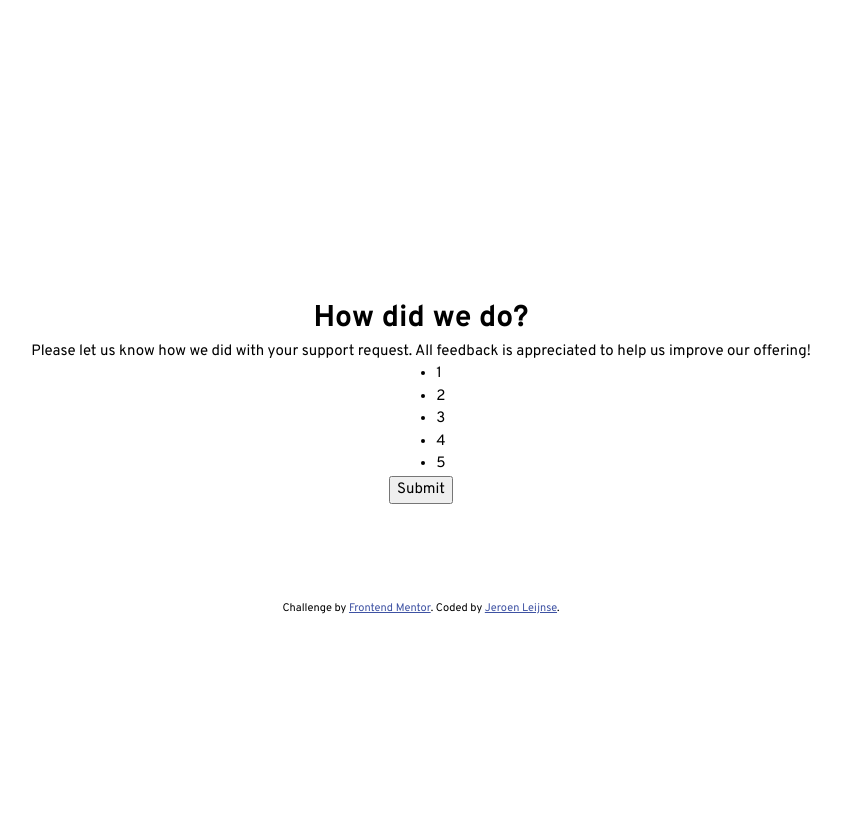
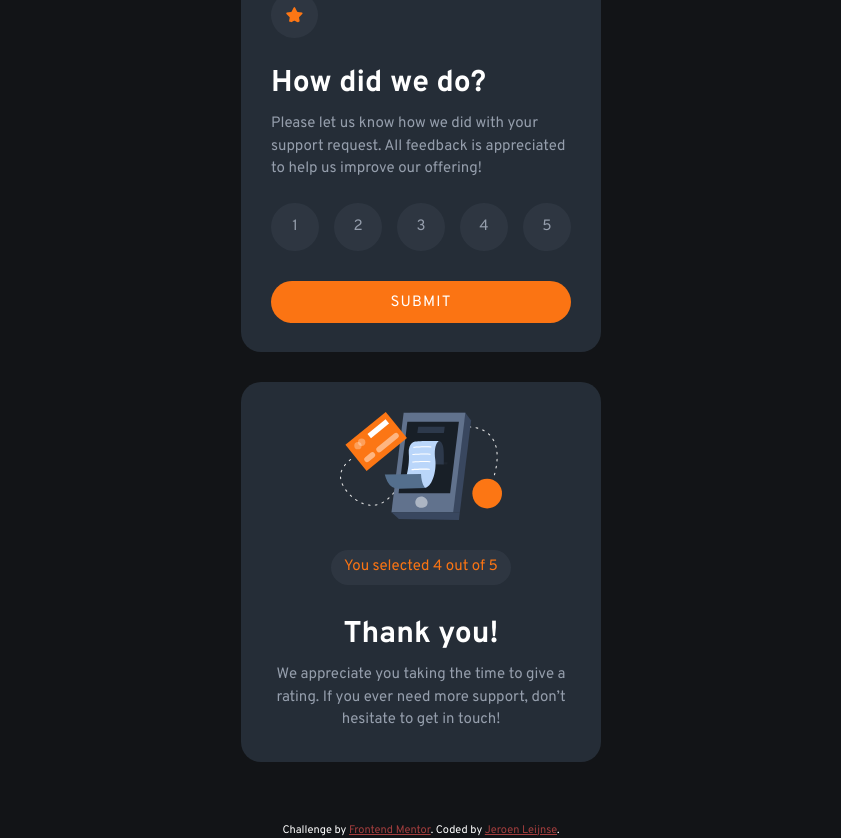
Before and after one commit to jrleijnse/interactive-rating-component, a plain HTML site: page index.html in a window 1280 px wide. Shown: the whole page, without its empty margins (219-1060 px from the left). Before the commit the page ends 800 px from the top, so only its background shows below. Drawn offline with Linux system fonts and the light colour scheme.

Commit message:
finish markup and styling

```diff
--- a/css/styles.css
+++ b/css/styles.css
@@ -9,11 +9,19 @@
 }
 html,
 body {
+  gap: 2rem;
   height: 100%;
   font-size: 15px;
+  font-weight: 400;
   font-family: "Overpass", sans-serif;
 }
 body {
+  background-color: hsl(216, 12%, 8%);
+  min-height: 100vh;
+  display: flex;
+  flex-direction: column;
+  justify-content: center;
+  align-items: center;
   line-height: 1.5;
   -webkit-font-smoothing: antialiased;
 }
@@ -46,24 +54,127 @@ h6 {
 }
 /* ---------- CSS RESET ---------- */
 
+/* ---------- RATING STATE ---------- */
 .card-container {
+  background-color: hsl(213, 19%, 18%);
+  display: flex;
+  color: hsl(0, 0%, 100%);
+  flex-direction: column;
+  align-items: flex-start;
+  padding: 2rem;
+  width: 24rem;
+  height: 26rem;
+  border-radius: 20px;
+  /* display: none; */
+}
+
+.star-icon {
+  background-color: hsl(216, 12%, 54%, 10%);
+  padding: 1rem;
+  border-radius: 100%;
+  margin-bottom: 1.5rem;
+}
+
+.card-title {
+  margin-bottom: 0.5rem;
+}
+
+.card-text {
+  margin-bottom: 1.5rem;
+  color: hsl(217, 12%, 63%);
+}
+
+.number-list {
+  padding: 0;
+  width: 100%;
+  list-style: none;
+  display: flex;
+  align-items: center;
+  justify-content: space-between;
+  margin-bottom: 2rem;
+  overflow: hidden;
+}
+
+.number {
+  background-color: hsl(216, 12%, 54%, 10%);
+  color: hsl(217, 12%, 63%);
+  text-align: center;
+  line-height: 3.2rem;
+  width: 3.2rem;
+  height: 3.2rem;
+  border-radius: 100%;
+}
+
+.number:hover {
+  cursor: pointer;
+  background-color: hsl(25, 97%, 53%);
+  color: hsl(0, 0%, 100%);
+}
+
+.btn-submit {
+  cursor: pointer;
+  color: hsl(0, 0%, 100%);
+  background-color: hsl(25, 97%, 53%);
+  text-transform: uppercase;
+  letter-spacing: 1.2px;
+  border: none;
+  width: 100%;
+  border-radius: 999px;
+  line-height: 2.8rem;
+  height: 2.8rem;
+  transition: all 0.3s;
+}
+
+.btn-submit:hover {
+  color: hsl(25, 97%, 53%);
+  background-color: hsl(0, 0%, 100%);
+  font-weight: 700;
+}
+
+.attribution {
+  margin-top: 2rem;
+  color: hsl(0, 0%, 100%);
+  font-size: 11px;
+  text-align: center;
+}
+.attribution a {
+  color: hsl(0, 45%, 44%);
+}
+/* ---------- RATING CARD ---------- */
+
+/* ---------- THANK YOU STATE ---------- */
+.thanks-container {
+  background-color: hsl(213, 19%, 18%);
   display: flex;
   flex-direction: column;
   align-items: center;
   justify-content: center;
-  height: 100vh;
-  margin: 0 auto;
-  position: relative;
+  color: hsl(0, 0%, 100%);
+  padding: 2rem;
+  width: 24rem;
+  height: 26rem;
+  border-radius: 20px;
+  /* display: none; */
 }
 
-.attribution {
-  position: absolute;
-  top: 75%;
-  left: 50%;
-  transform: translateX(-50%);
-  font-size: 11px;
+.thanks-img {
+  margin-bottom: 2rem;
+}
+
+.thanks-rating {
+  margin-bottom: 1.8rem;
+  color: hsl(25, 97%, 53%);
+  background-color: hsl(216, 12%, 54%, 10%);
+  padding: 0.4rem 0.9rem 0.4rem 0.9rem;
+  border-radius: 20px;
+}
+
+.thanks-title {
+  margin-bottom: 0.5rem;
   text-align: center;
 }
-.attribution a {
-  color: hsl(228, 45%, 44%);
+
+.thanks-text {
+  color: hsl(217, 12%, 63%);
+  text-align: center;
 }
--- a/index.html
+++ b/index.html
@@ -24,11 +24,13 @@
   </head>
   <body>
     <!-- Rating state start -->
-    <main class="card-container">
+    <div class="card-container">
+    <main>
+        <img class="star-icon" alt="Star icon" src="./images/icon-star.svg" />
         <h1 class="card-title">How did we do?</h1>
         <p class="card-text">
-        Please let us know how we did with your support request. All feedback is
-        appreciated to help us improve our offering!
+          Please let us know how we did with your support request. All feedback
+          is appreciated to help us improve our offering!
         </p>
 
         <ul class="number-list">
@@ -40,18 +42,17 @@
         </ul>
 
         <button class="btn-submit">Submit</button>
-
+      </div>
       <!-- Rating state end -->
 
-      <!-- ------------------------------------------------ -->
-
       <!-- Thank you state start -->
-
-      <!-- You selected -->
-      <!-- Add rating here -->
-      <!-- out of 5 Thank you! We appreciate you taking the time to give a rating. If
-      you ever need more support, don’t hesitate to get in touch! -->
-
+      <div class="thanks-container">
+<img alt="transaction image" class="thanks-img" src="./images/illustration-thank-you.svg" />
+<p class="thanks-rating">You selected 4 out of 5</p>
+<h1 class="thanks-title">Thank you!</h1>
+<p class="thanks-text">We appreciate you taking the time to give a rating. If
+  you ever need more support, don’t hesitate to get in touch!</p>
+      </div>
         <!-- Thank you state end -->
     </main>
 
```
Lines whose indentation alone changed are shown as unchanged.
